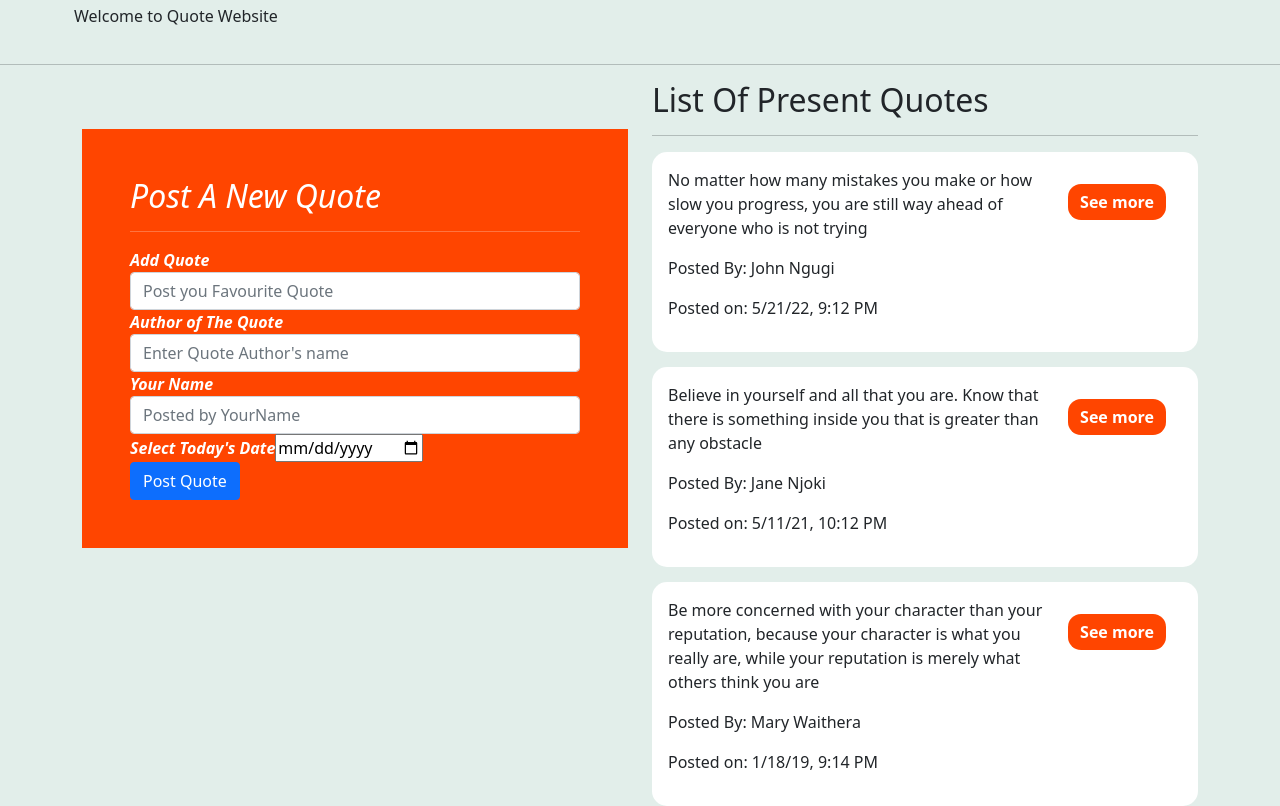
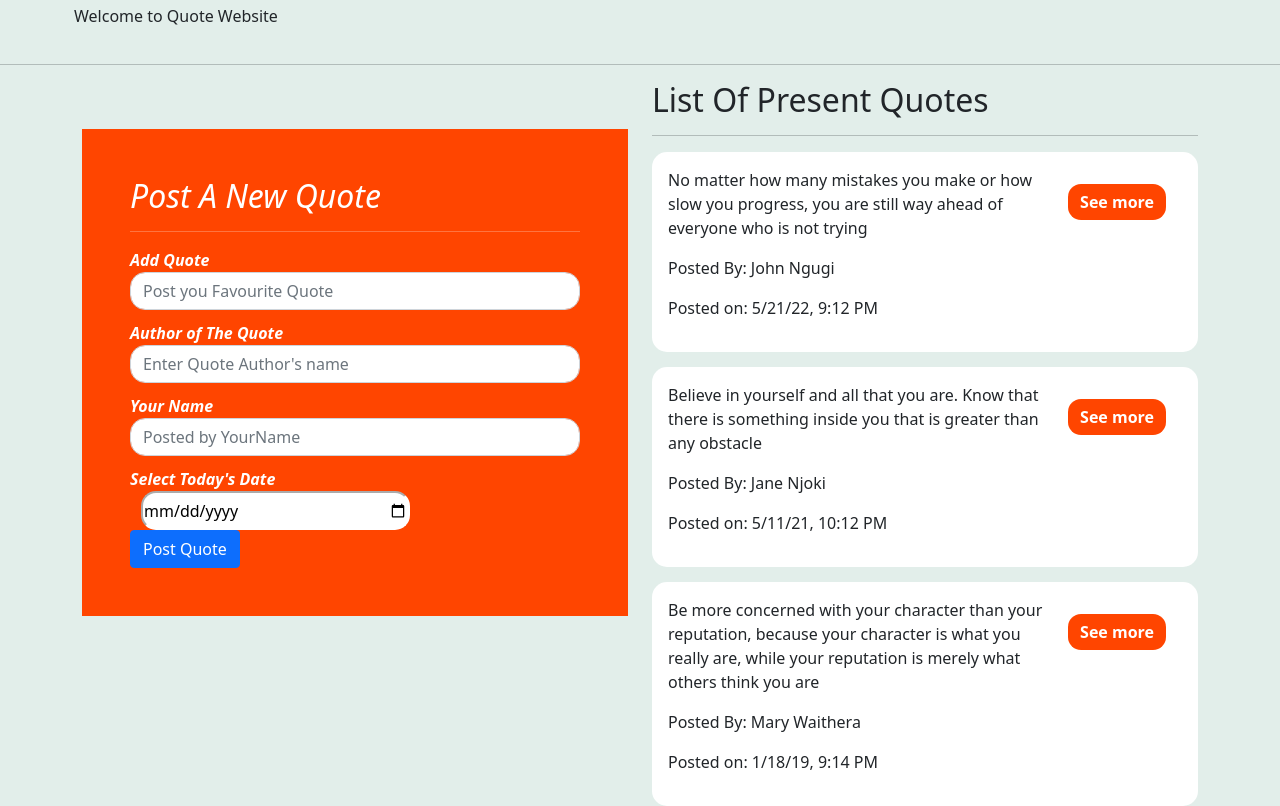
Before and after one commit to danknjoroge/Quotes, an Angular app: page / in a window 1280 px wide. Built offline with nearby package versions, Linux system fonts and the light colour scheme.

Commit message:
modified form

```diff
--- a/src/app/quote-form/quote-form.component.css
+++ b/src/app/quote-form/quote-form.component.css
@@ -4,3 +4,15 @@
     font-weight: bold;
     font-style: italic;
 }
+input[type="text"]{
+    margin-bottom:  11px;
+    border-radius: 15px;
+
+}
+input[type="date"]{
+    border-radius: 15px;
+    height: 39px;
+    margin-left:  11px;
+    width: 269px;
+    border-color: white;
+}
--- a/src/app/quote-form/quote-form.component.html
+++ b/src/app/quote-form/quote-form.component.html
@@ -9,7 +9,7 @@
         <input type="text" class="form-control" placeholder="Enter Quote Author's name" id="author" [(ngModel)]="newQuote.author" name="author">
         <label for="submitter">Your Name</label>
         <input type="text" class="form-control" placeholder="Posted by YourName" id="submitter" [(ngModel)]="newQuote.submitter" name="submitter">
-        <label for="date">Select Today's Date</label>
+        <label for="date">Select Today's Date</label> <br>
         <input type="date" id="postDate" [(ngModel)]="newQuote.postDate" name="postDate"> <br>
         <button type="submit" class="btn btn-primary">Post Quote</button>
     </form>
```
